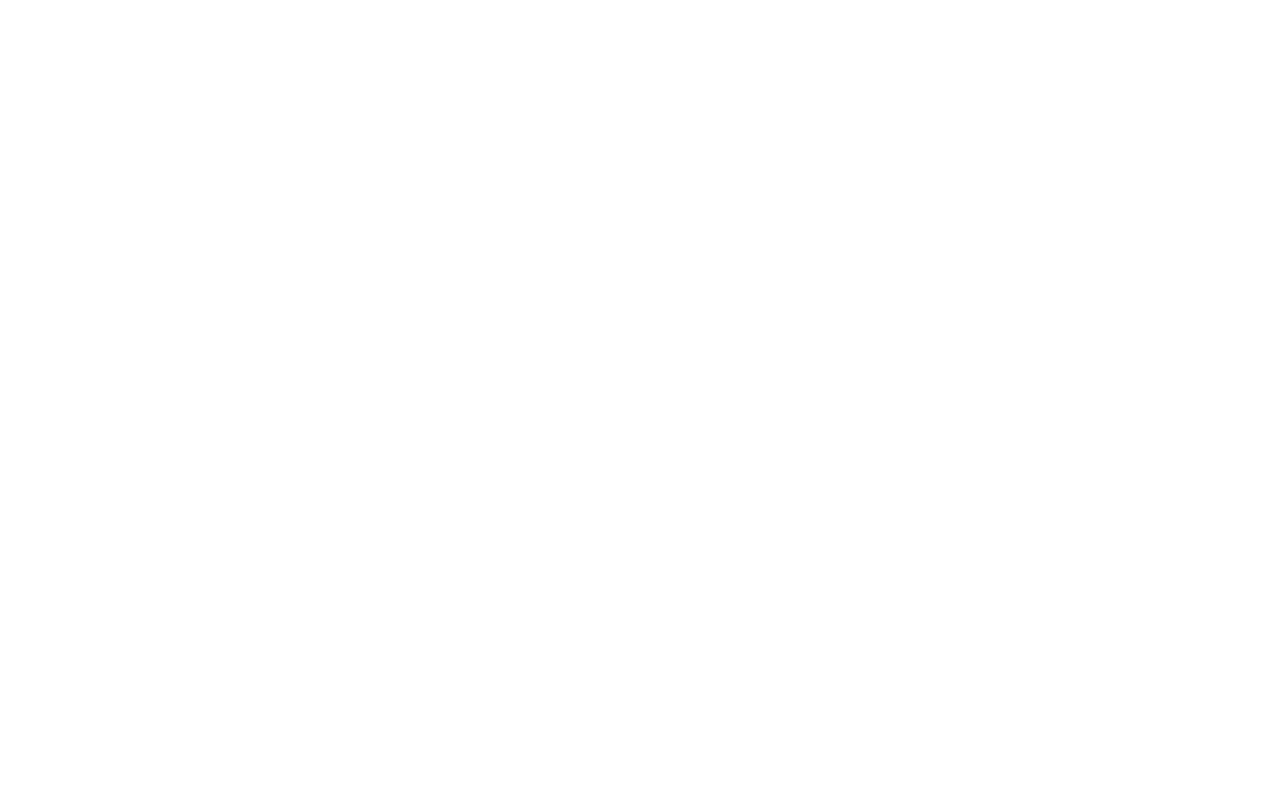
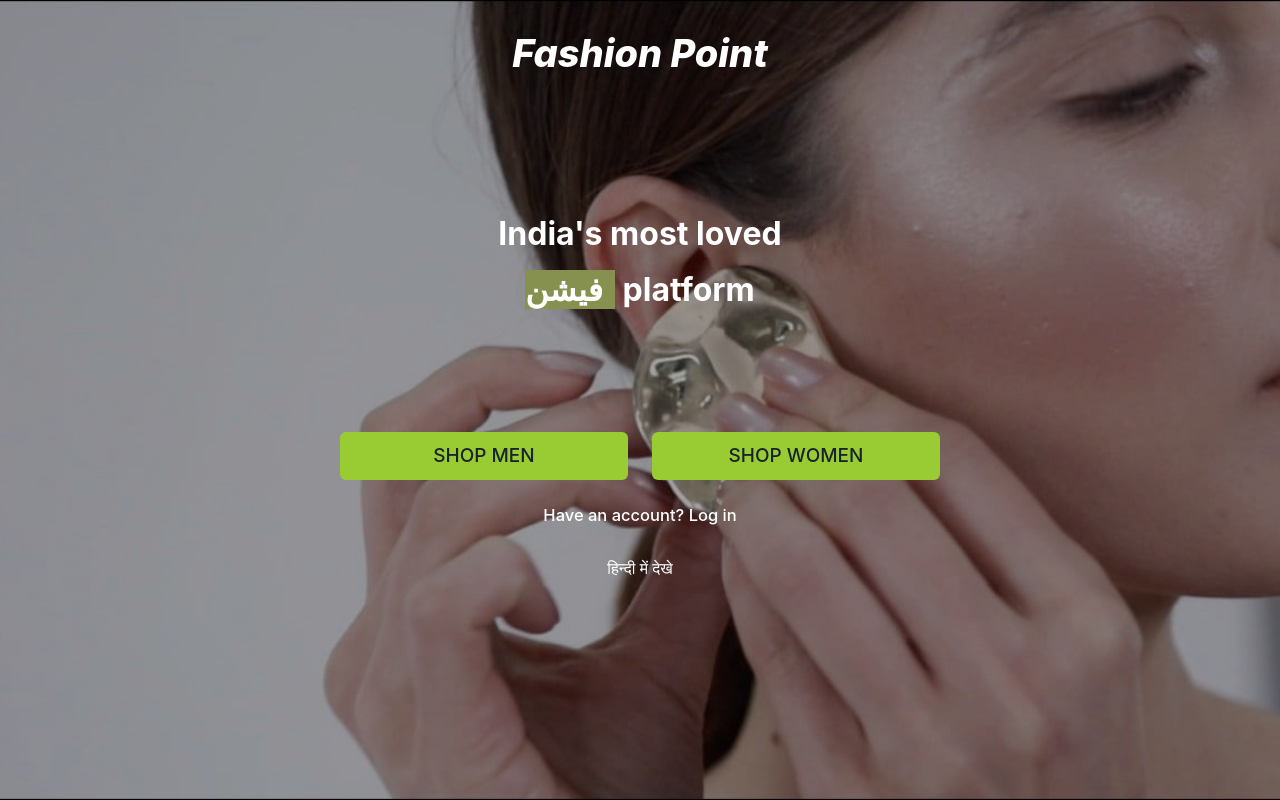
Before and after one commit to Avneesh002/Fashion-square, a React (Vite) app: page / in a window 1280 px wide. Built offline with nearby package versions, Linux system fonts and the light colour scheme.

Commit message:
basepage(homepage without login) completed

```diff
--- a/package.json
+++ b/package.json
@@ -17,7 +17,9 @@
     "react-dom": "^18.2.0",
     "react-icons": "^4.7.1",
     "react-redux": "^8.0.5",
+    "react-reveal": "^1.2.2",
     "react-router-dom": "^6.6.2",
+    "react-simple-typewriter": "^5.0.1",
     "redux": "^4.2.0"
   },
   "devDependencies": {
--- a/src/App.jsx
+++ b/src/App.jsx
@@ -1,7 +1,12 @@
 import "./App.css";
+import Basepage from "./Pages/Basepage";
 
 function App() {
-  return <div className="App"></div>;
+  return (
+    <div className="App">
+      <Basepage />
+    </div>
+  );
 }
 
 export default App;
--- /dev/null
+++ b/src/Components/BasepageComps/BaseButtons.jsx
@@ -0,0 +1,39 @@
+import { Button, Stack, useBreakpointValue } from "@chakra-ui/react";
+import React from "react";
+
+const BaseButtons = () => {
+  return (
+    <Stack
+      mt={"110px"}
+      direction={useBreakpointValue({ base: "column", lg: "row" })}
+      spacing="6"
+    >
+      <Button
+        h={"3rem"}
+        w={"18rem"}
+        fontWeight={"500"}
+        fontSize="19px"
+        bg={"#99CC33"}
+        _hover={{
+          bg: "#99CC33",
+        }}
+      >
+        SHOP MEN
+      </Button>
+      <Button
+        h={"3rem"}
+        w={"18rem"}
+        fontWeight={"500"}
+        fontSize="19px"
+        bg={"#99CC33"}
+        _hover={{
+          bg: "#99CC33",
+        }}
+      >
+        SHOP WOMEN
+      </Button>
+    </Stack>
+  );
+};
+
+export default BaseButtons;
--- /dev/null
+++ b/src/Components/BasepageComps/BaseContent.jsx
@@ -0,0 +1,53 @@
+import { Stack, Text } from "@chakra-ui/react";
+import React from "react";
+import Fade from "react-reveal/Fade";
+import BaseTypewriter from "./BaseTypewriter";
+import BaseButtons from "./BaseButtons";
+
+const BaseContent = () => {
+  return (
+    <Stack pt={"25px"} align={"center"} h={"100vh"} bg={"blackAlpha.500"}>
+      <Fade bottom>
+        <Text color={"white"} fontSize={"38px"} fontWeight={"800"}>
+          <i> Fashion Point</i>
+        </Text>
+      </Fade>
+
+      <Fade bottom big>
+        <Text mt={"120px"} fontSize={"32px"} color={"white"} fontWeight={"700"}>
+          India's most loved
+        </Text>
+        <Text fontSize={"32px"} color={"white"} fontWeight={"700"}>
+          <BaseTypewriter /> <span>platform</span>
+        </Text>
+      </Fade>
+
+      <Fade>
+        <BaseButtons />
+        <Text
+          mt={"15px"}
+          fontWeight={"500"}
+          color={"white"}
+          fontSize={"16.5px"}
+          _hover={{
+            cursor: "pointer",
+          }}
+        >
+          Have an account? Log in
+        </Text>
+        <Text
+          mt={"20px"}
+          fontWeight={"500"}
+          color={"white"}
+          _hover={{
+            cursor: "pointer",
+          }}
+        >
+          हिन्दी में देखे
+        </Text>
+      </Fade>
+    </Stack>
+  );
+};
+
+export default BaseContent;
--- /dev/null
+++ b/src/Components/BasepageComps/BaseTypewriter.jsx
@@ -0,0 +1,30 @@
+import React from "react";
+import { Typewriter } from "react-simple-typewriter";
+
+const BaseTypewriter = () => {
+  return (
+    <>
+      <span
+        style={{
+          fontSize: "32px",
+          color: "white",
+          fontWeight: "700",
+          backgroundColor: "#869150",
+        }}
+      >
+        {/* Style will be inherited from the parent element */}
+        <Typewriter
+          words={["Fashion", "फैशन", "فیشن", "ਫੈਸ਼ਨ", "ফ্যাশন"]}
+          loop={Infinity}
+          cursor
+          cursorStyle="|"
+          typeSpeed={120}
+          deleteSpeed={80}
+          delaySpeed={1000}
+        />
+      </span>
+    </>
+  );
+};
+
+export default BaseTypewriter;
--- /dev/null
+++ b/src/Pages/Basepage.jsx
@@ -0,0 +1,17 @@
+import { Stack, Text, useBreakpointValue } from "@chakra-ui/react";
+import React from "react";
+import BaseContent from "../Components/BasepageComps/BaseContent";
+
+const Basepage = () => {
+  return (
+    <Stack
+      height={"100vh"}
+      width={"100%"}
+      background="#fff url(./bgLimeroad.jpg) center center/cover no-repeat"
+    >
+      <BaseContent />
+    </Stack>
+  );
+};
+
+export default Basepage;
```
Also changed, not shown: public/bgLimeroad.jpg (added), 1 other file (tests, documents, lock files or other folders).
